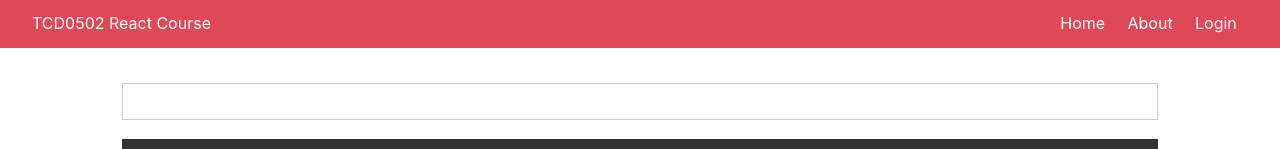
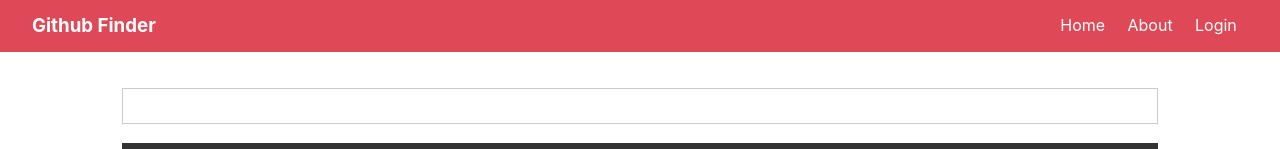
Before and after one commit to YoakeArsene/tcd0502-react-course, a React (Create React App) app: page / in a window 1280 px wide. Shown: the top 149 px of the page. Built offline with nearby package versions, Linux system fonts and the light colour scheme.

Commit message:
Modify title

```diff
--- a/src/components/layout/Navbar.js
+++ b/src/components/layout/Navbar.js
@@ -5,7 +5,7 @@ const Navbar = () => {
   return (
     <div>
       <div className="navbar bg-primary">
-        TCD0502 React Course
+        <h3>Github Finder</h3>
         <ul>
           <li>
             <Link to="/">Home</Link>
```
